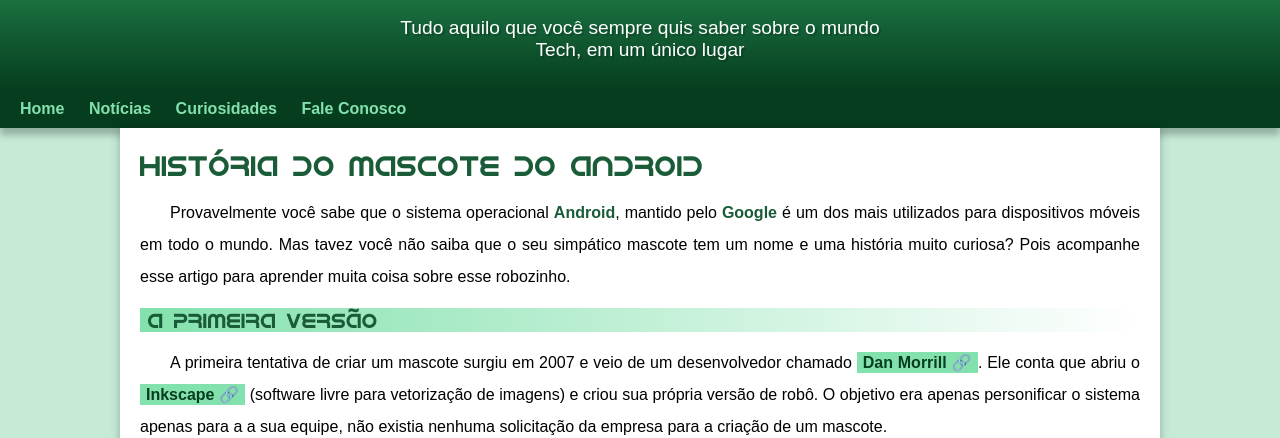
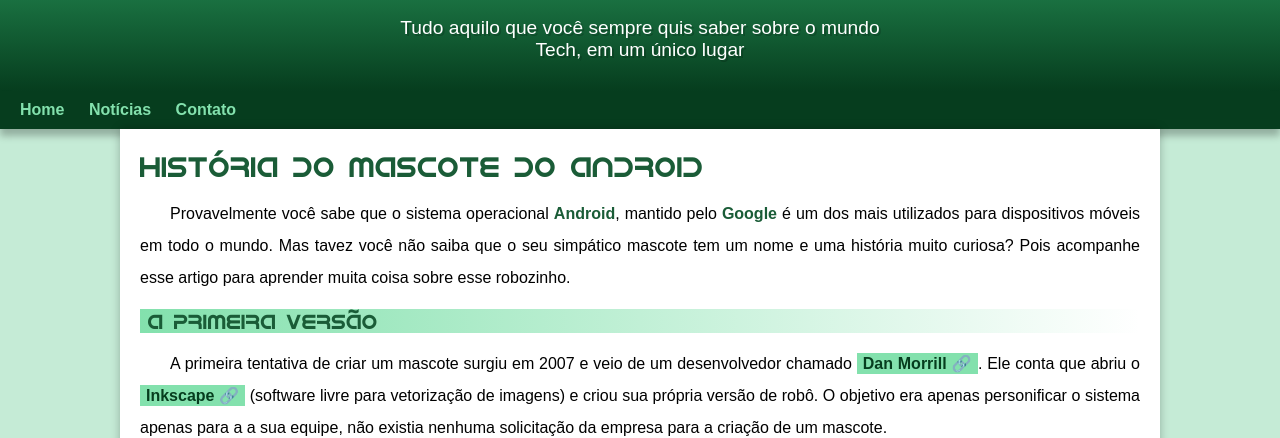
Before and after one commit to opedrovs/projeto-android, a plain HTML site: page index.html in a window 1280 px wide. Shown: the part 100-538 px from the top of the page. Drawn offline with Linux system fonts and the light colour scheme.

Commit message:
problema corrigido

```diff
--- a/estilo/style.css
+++ b/estilo/style.css
@@ -31,10 +31,6 @@ body {
     font-family: var(--font-padrao);
 }
 
-a.externo::after {
-    content: '\0020\1F517';
-}
-
 header {
     background-image: linear-gradient(to bottom, var(--cor3), var(--cor5));
     min-height: 150px;
@@ -59,6 +55,7 @@ header > p {
     margin: auto;
     padding-left: 10px;
     padding-right: 10px;
+    padding-bottom: 30px;
     text-shadow: 2px 2px 0px #0000002f;
 }
 
@@ -136,6 +133,10 @@ main a:hover {
     color: var(--cor4);
 }
 
+main a.externo::after {
+    content: '\0020\1F517';
+}
+
 main img {
     width: 100%;
 }
--- a/index.html
+++ b/index.html
@@ -16,8 +16,7 @@
     <nav>
         <a href="#">Home</a>
         <a href="#">Notícias</a>
-        <a href="#">Curiosidades</a>
-        <a href="#">Fale Conosco</a>
+        <a href="#">Contato</a>
     </nav>
 <main>
     <article>
```
